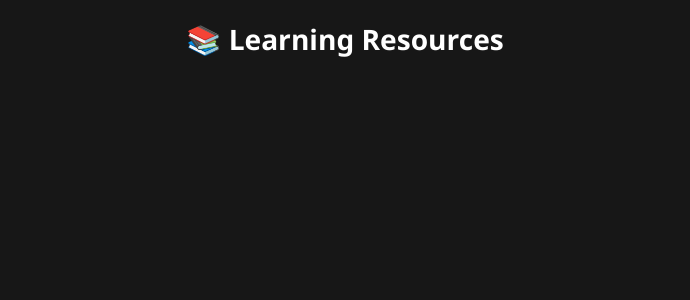
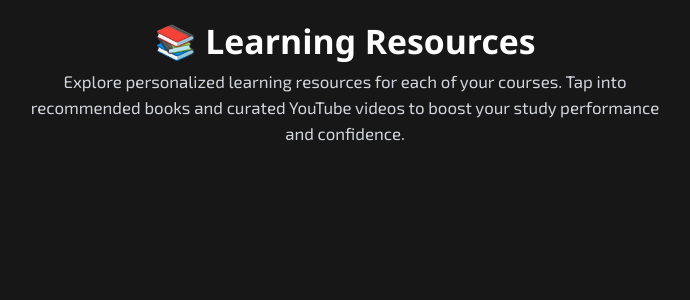
Before and after one commit to RereTooki/AXPartners, a React (Vite) app: page /resources in a window 1280 px wide. Shown: the top 300 px of the page, without its empty margins (295-985 px from the left). Built offline with nearby package versions, Linux system fonts and the light colour scheme.

Commit message:
fixed learning resources

```diff
--- a/src/components/LearningResources.tsx
+++ b/src/components/LearningResources.tsx
@@ -71,28 +71,35 @@ const LearningResources = () => {
 
   return (
     <div className="min-h-screen bg-neutral-900 text-white p-6">
-      <h1 className="text-3xl font-bold text-center mb-6">
-        📚 Learning Resources
-      </h1>
       {!selectedCourse ? (
-        <div className="grid grid-cols-1 sm:grid-cols-2 md:grid-cols-3 gap-4">
+        <div className="max-w-7xl mx-auto">
+          <div className="text-center mb-12">
+            <h1 className="text-4xl font-bold mb-2">📚 Learning Resources</h1>
+            <p className="text-gray-300 text-lg max-w-2xl mx-auto">
+              Explore personalized learning resources for each of your courses.
+              Tap into recommended books and curated YouTube videos to boost
+              your study performance and confidence.
+            </p>
+          </div>
+
+          <div className="grid sm:grid-cols-2 lg:grid-cols-3 gap-6">
             {courses.map((course, idx) => (
               <div
                 key={idx}
                 onClick={() => handleCourseClick(course.course_name)}
-              className="cursor-pointer bg-neutral-800 rounded-xl p-4 hover:bg-neutral-700 transition"
+                className="cursor-pointer bg-neutral-800 hover:bg-neutral-700 rounded-2xl p-6 shadow-lg transition transform hover:scale-[1.02]"
               >
-              <h2 className="text-xl font-semibold mb-1">
-                {course.course_name}
+                <h2 className="text-xl font-semibold mb-2 text-blue-400">
+                  📘 {course.course_name}
                 </h2>
-              <p className="text-sm text-gray-400">
-                Predicted Score: {course.predicted_performance}
-              </p>
-              <p className="text-sm text-gray-400">
-                Difficulty: {course.difficulty_level}/10
-              </p>
+                <div className="text-sm text-gray-300 space-y-1">
+                  <p>🎯 Predicted Score: {course.predicted_performance}</p>
+                  <p>⚙️ Difficulty: {course.difficulty_level}/10</p>
+                  <p>⏱️ Study Time: {course.study_time} hrs/week</p>
+                </div>
               </div>
             ))}
+          </div>
         </div>
       ) : (
         <div>
```
Lines whose indentation alone changed are shown as unchanged.
